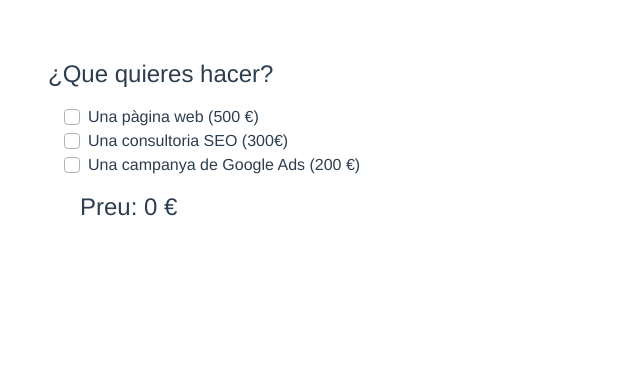
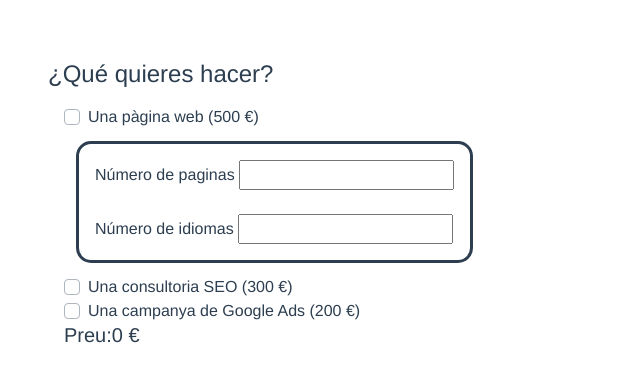
Before and after one commit to xvrmas/sprint-7, a Vue app: page / in a window 1280 px wide. Shown: the top 382 px of the page, without its empty margins (0-640 px from the left). Built offline with nearby package versions, Linux system fonts and the light colour scheme.

Commit message:
emits exercici2

```diff
--- /dev/null
+++ b/src/components/Panell.vue
@@ -0,0 +1,39 @@
+<template>
+  <div>
+    <div class="carta">
+      Número de paginas <input id="imp1" type="number" /><br /><br />
+      Número de idiomas <input id="imp2" type="number" />
+    </div>
+  </div>
+</template>
+<script>
+export default {
+  name: "Panell",
+  props: ["selected"],
+  total: 0,
+  computed: {
+    sumaPresupost() {
+      this.total = 0;
+      for (let item of this.selected) {
+        this.total = this.total + item;
+      }
+      return this.total;
+    },
+  },
+  watch: {
+    sumaPresupost: function () {
+      this.$emit("resultat", this.sumaPresupost);
+    },
+  },
+};
+</script>
+<style scoped>
+.carta {
+  padding: 1rem;
+  height: auto;
+  width:fit-content;
+  border: solid 3px;
+  border-radius: 15px;
+  margin: 1%;
+}
+</style>
--- a/src/views/HomeView.vue
+++ b/src/views/HomeView.vue
@@ -1,40 +1,39 @@
 <template>
   <div class="home ml-5">
-    <h4>¿Que quieres hacer?</h4>
+    <h4>¿Qué quieres hacer?</h4>
     <div class="m-3">
-      <b-form-checkbox-group
-        stacked
-        v-model="selected"
-        :options="options"
-        value-field="preu"
-        text-field="name"
-      ></b-form-checkbox-group>
-      <h4 class="m-3">Preu: {{ sumaPresupost }} €</h4>
+      <b-form-checkbox id="check1" v-model="selected" :value="500"
+        >Una pàgina web (500 €)</b-form-checkbox
+      >
+      <panell :selected="selected" @resultat="totalSuma"></panell>
+
+      <b-form-checkbox id="check2" v-model="selected" :value="300"
+        >Una consultoria SEO (300 €)</b-form-checkbox
+      >
+      <b-form-checkbox id="check3" v-model="selected" :value="200"
+        >Una campanya de Google Ads (200 €)</b-form-checkbox
+      >
+      <div>
+        <h5>Preu:{{ resultat }} €</h5>
+      </div>
     </div>
   </div>
 </template>
 
 <script>
+import Panell from "@/components/Panell.vue";
 export default {
+  components: { Panell },
   name: "HomeView",
   data() {
     return {
       selected: [],
-      options: [
-        { preu: 500, name: "Una pàgina web (500 €)" },
-        { preu: 300, name: "Una consultoria SEO (300€)" },
-        { preu: 200, name: "Una campanya de Google Ads (200 €)" },
-      ],
-      total: 0,
+      resultat: 0,
     };
   },
-  computed: {
-    sumaPresupost() {
-      this.total = 0;
-      for (let item of this.selected) {
-        this.total = this.total + item;
-      }
-      return this.total;
+  methods: {
+    totalSuma(value) {
+      this.resultat = value;
     },
   },
 };
```
